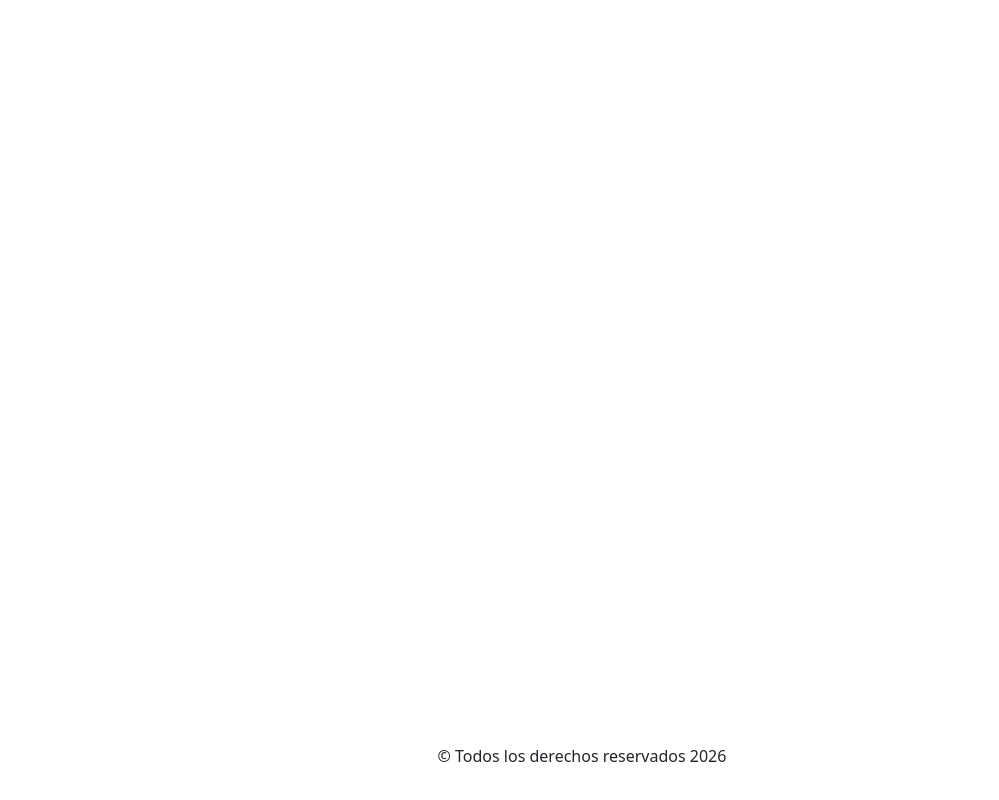
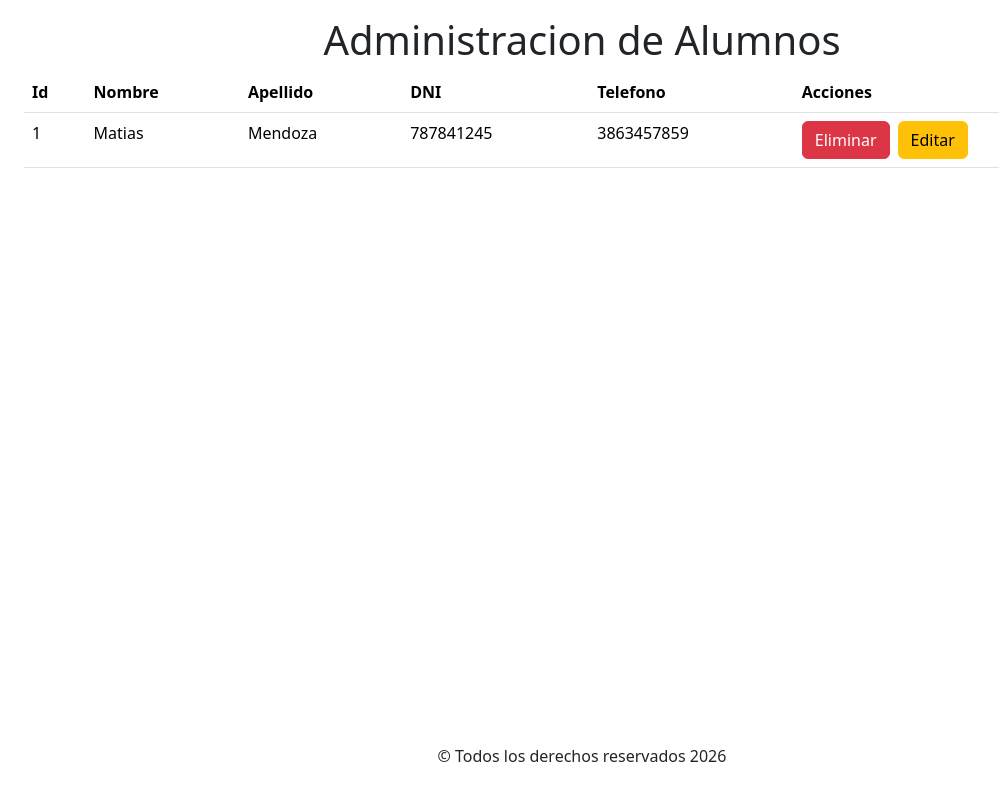
Before and after one commit to RoblesLuis2212/FrontendInstitutoSuperior, a React (Vite) app: page / in a window 1280 px wide. Shown: the whole page, without its empty margins (58-1057 px from the left). Built offline with nearby package versions, Linux system fonts and the light colour scheme.

Commit message:
Agregue un componente alumno con un componente itemAlumno que representa la fila de la tabla

```diff
--- a/src/App.jsx
+++ b/src/App.jsx
@@ -1,10 +1,14 @@
 import Footer from "./components/Footer";
+import TablaAlumnos from "./components/TablaAlumnos";
 
 function App() {
 
   return (
     <>
-      <main></main>
+      <main>
+        <h1 className="text-center mt-3">Administracion de Alumnos</h1>
+        <TablaAlumnos></TablaAlumnos>
+      </main>
       <Footer></Footer>
     </>
   )
--- /dev/null
+++ b/src/components/ItemAlumnos.jsx
@@ -0,0 +1,20 @@
+import React from 'react';
+import Button from 'react-bootstrap/Button';
+
+const ItemAlumnos = () => {
+    return (
+        <tr>
+            <td>1</td>
+            <td>Matias</td>
+            <td>Mendoza</td>
+            <td>787841245</td>
+            <td>3863457859</td>
+            <td>
+                <Button variant="danger" className='me-2'>Eliminar</Button>
+                <Button variant="warning">Editar</Button>
+            </td>
+        </tr>
+    );
+};
+
+export default ItemAlumnos;
--- /dev/null
+++ b/src/components/TablaAlumnos.jsx
@@ -0,0 +1,28 @@
+import React from 'react';
+import Table from 'react-bootstrap/Table';
+import ItemAlumnos from './ItemAlumnos';
+
+const TablaAlumnos = () => {
+    return (
+        <section className='container'>
+            <Table responsive>
+                <thead>
+                    <tr>
+                        <th>Id</th>
+                        <th>Nombre</th>
+                        <th>Apellido</th>
+                        <th>DNI</th>
+                        <th>Telefono</th>
+                        <th>Acciones</th>
+                    </tr>
+                </thead>
+                <tbody>
+                    <ItemAlumnos></ItemAlumnos>
+                </tbody>
+            </Table>
+        </section>
+
+    );
+};
+
+export default TablaAlumnos;
```
